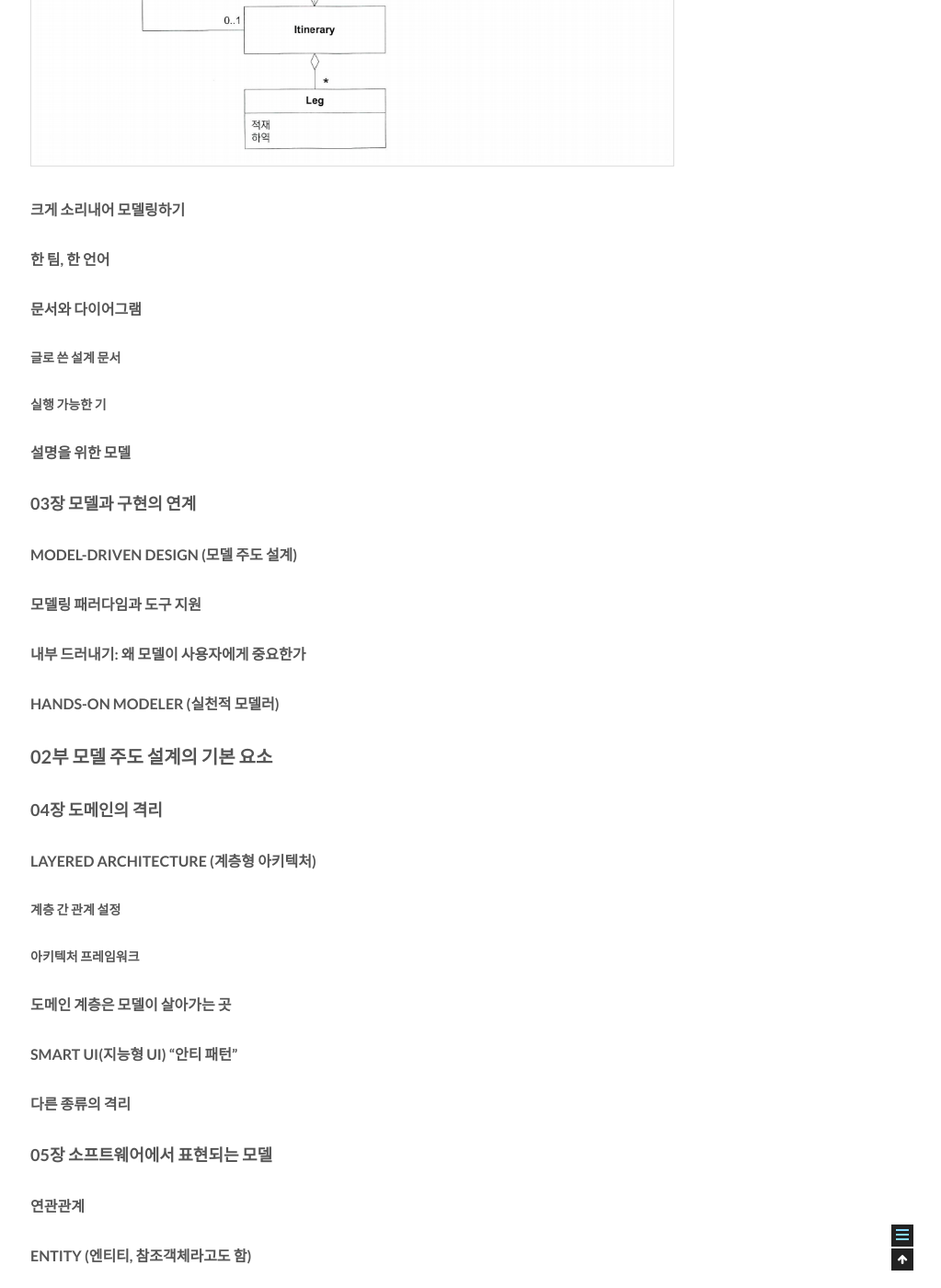
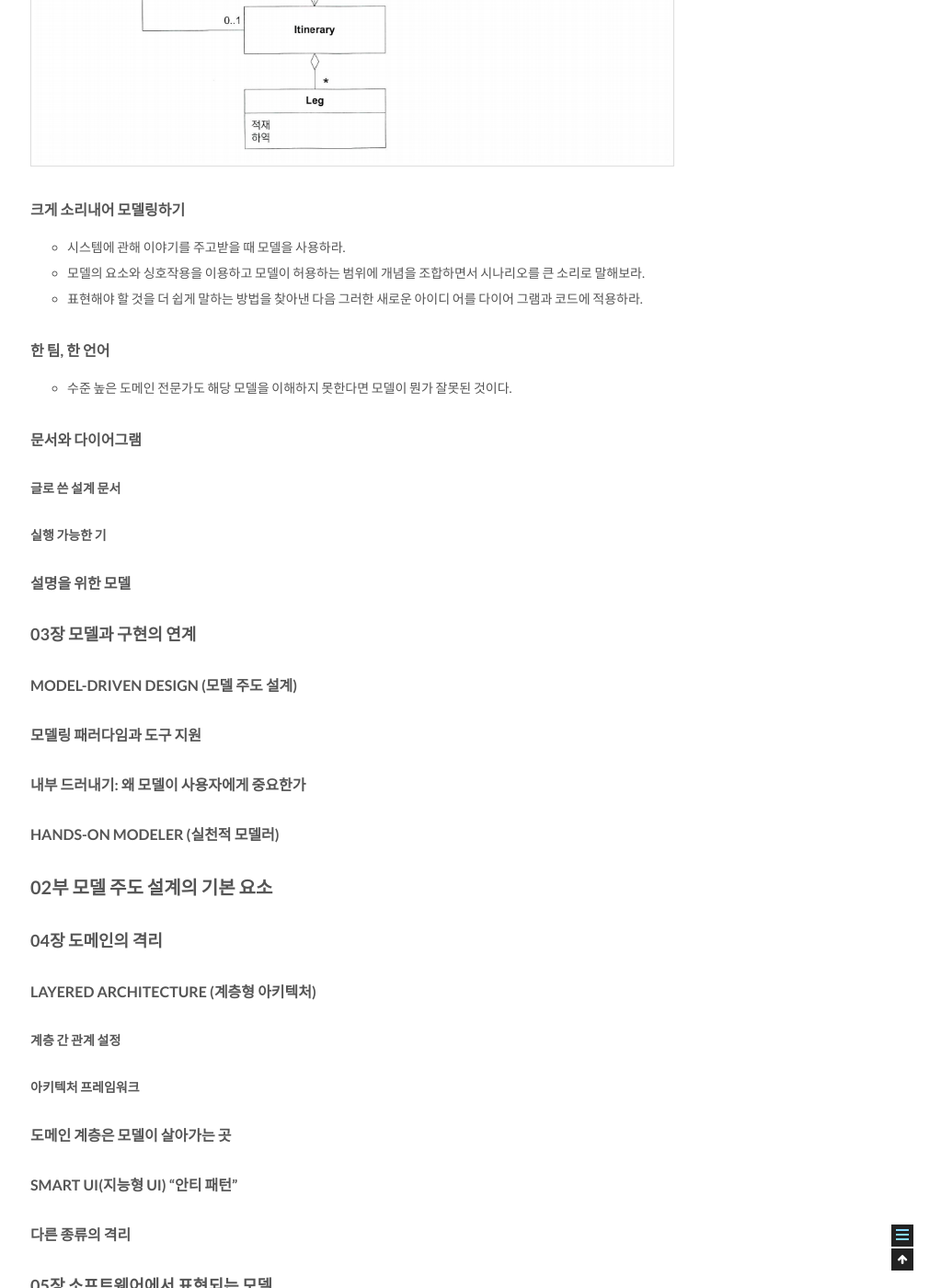
Before and after one commit to csj4032/csj4032.github.io, a Jekyll site: the page built from _posts/2018-02-21-도메인주도설계.md, in a window 1280 px wide and 1400 px high, scrolled down 6477 px. Shown: the whole window at 92% size, without its empty margins (257-1280 px from the left). Built offline with Jekyll 4.4.1, drawn with Linux system fonts in a browser that asks for light colours; some of the changed text lies outside the part shown.

Commit message:
도메인 주도 설계 포스팅 수정

```diff
--- a/_posts/2018-02-21-도메인주도설계.md
+++ b/_posts/2018-02-21-도메인주도설계.md
@@ -146,8 +146,12 @@ public boolean isAllowed(Cargo calgo, Voyage voyage) {
 ![도메인주도설계](/assets/images/books/컴퓨터공학/소프트웨어공학/도메인주도설계/figure_2-2.png)
 
 #### 크게 소리내어 모델링하기
+* 시스템에 관해 이야기를 주고받을 때 모델을 사용하라.
+* 모델의 요소와 싱호작용을 이용하고 모델이 허용하는 범위에 개념을 조합하면서 시나리오를 큰 소리로 말해보라.
+* 표현해야 할 것을 더 쉽게 말하는 방법을 찾아낸 다음 그러한 새로운 아이디 어를 다이어 그램과 코드에 적용하라.
 
 #### 한 팀, 한 언어
+* 수준 높은 도메인 전문가도 해당 모델을 이해하지 못한다면 모델이 뭔가 잘못된 것이다.
 
 #### 문서와 다이어그램
 
@@ -535,7 +539,7 @@ public boolean isAllowed(Cargo calgo, Voyage voyage) {
 
 #### PLUGGABLE COMPONENT FRAMEWORK (착탈식 컴포넌트 프레임워크)
 
-####구조는 얼마나 제약성을 지녀야 하는가?
+#### 구조는 얼마나 제약성을 지녀야 하는가?
 
 #### 잘 맞아떨어지는 구조를 향한 리팩터링
 
```
